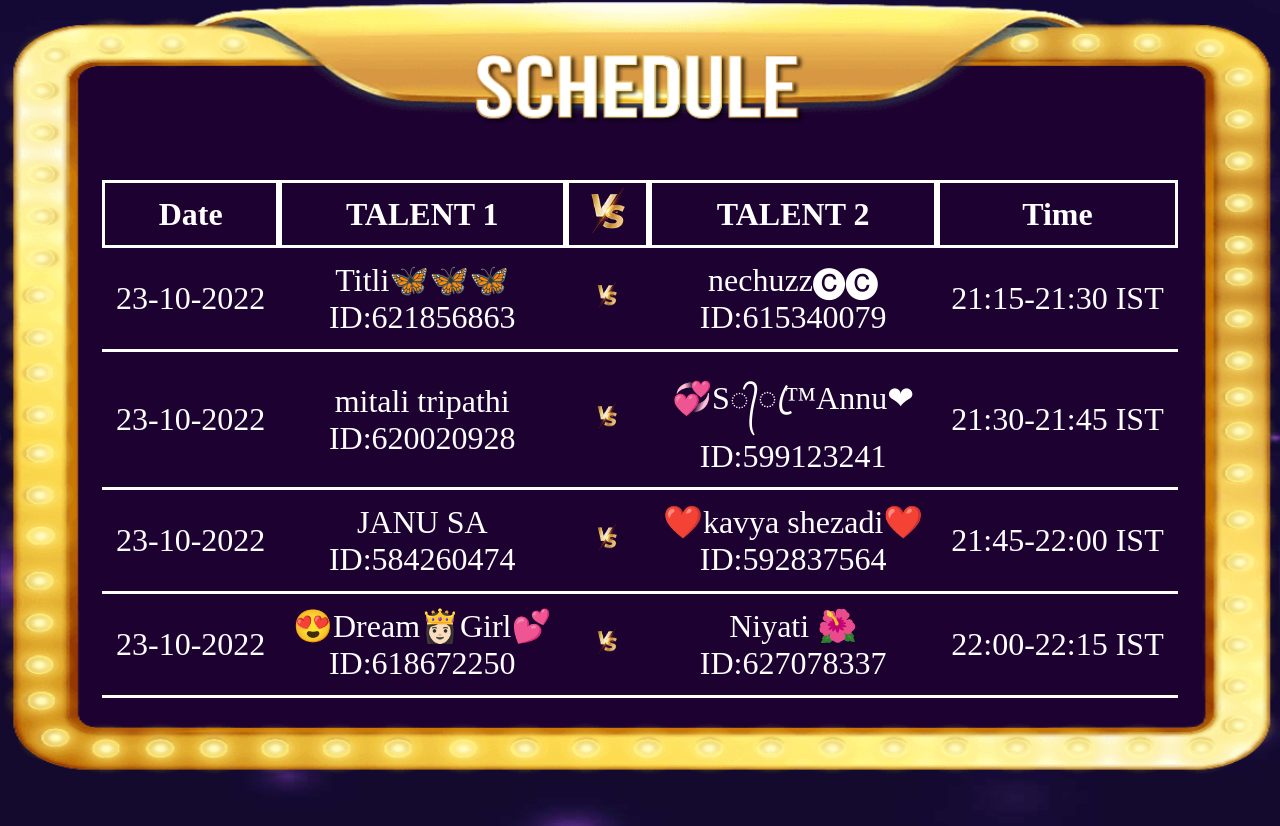
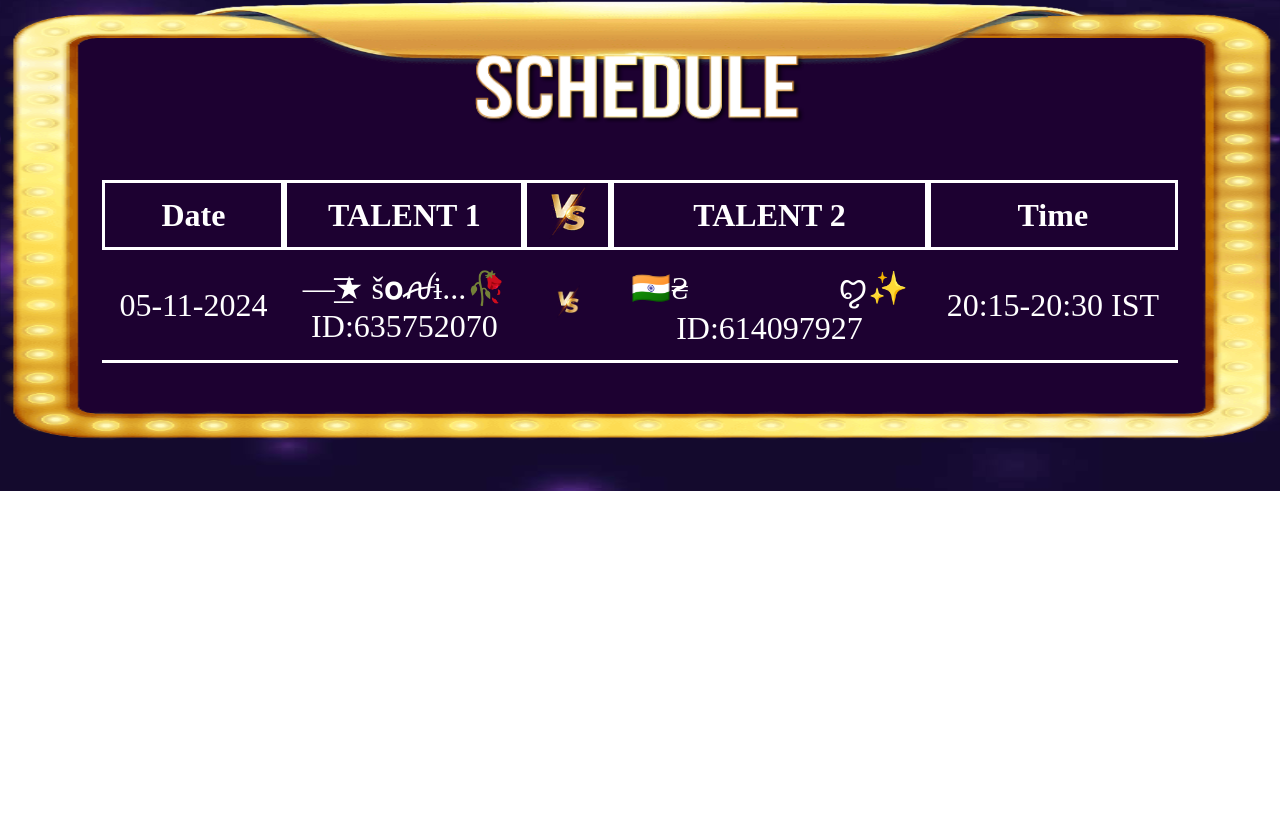
Before and after one commit to khankadir193/pkDiwaliUttsav2k24, a plain HTML site: page index.html in a window 1280 px wide. Shown: the part 2730-3556 px from the top of the page. After the commit the page ends 3221 px from the top, so only its background shows below. Drawn offline with Linux system fonts and the light colour scheme.

Commit message:
dance tab

```diff
--- a/index.html
+++ b/index.html
@@ -367,34 +367,12 @@
                             <th>Time</th>
                         </tr>
                         <tr>
-                            <td>23-10-2022</td>
-                            <td>Titli🦋🦋🦋<br />ID:<a href="http://www.kktv1.com/m/?roomid=621856863">621856863</a></td>
+                            <td>05-11-2024</td>
+                            <td>—͟͞͞★ š𝐨ꫛɨ...🥀<br />ID:<a href="http://www.kktv1.com/m/?roomid=635752070">635752070</a></td>
                             <td><img src="img/VS Unit.png" alt="" class="imgmin2"></td>
-                            <td>nechuzz🅒🅒<br />ID:<a href="http://www.kktv1.com/m/?roomid=615340079">615340079</a></td>
-                            <td>21:15-21:30 IST</td>
+                            <td>🇮🇳₴᭄𝙈𝙊𝙉𝘼᭄ꨄ✨<br />ID:<a href="http://www.kktv1.com/m/?roomid=614097927">614097927</a></td>
+                            <td>20:15-20:30 IST</td>
                         </tr>
-                        <tr>
-                            <td>23-10-2022</td>
-                            <td>mitali tripathi<br />ID:<a href="http://www.kktv1.com/m/?roomid=620020928">620020928</a></td>
-                            <td><img src="img/VS Unit.png" alt="" class="imgmin2"></td>
-                            <td>💞S᭄ꦿ™Annu❤<br />ID:<a href="http://www.kktv1.com/m/?roomid=599123241">599123241</a></td>
-                            <td>21:30-21:45 IST</td>
-                        </tr>
-                        <tr>
-                            <td>23-10-2022</td>
-                            <td>JANU SA<br />ID:<a href="http://www.kktv1.com/m/?roomid=584260474">584260474</a></td>
-                            <td><img src="img/VS Unit.png" alt="" class="imgmin2"></td>
-                            <td>❤️kavya shezadi❤️<br />ID:<a href="http://www.kktv1.com/m/?roomid=592837564">592837564</a></td>
-                            <td>21:45-22:00 IST</td>
-                        </tr>
-                        <tr>
-                            <td>23-10-2022</td>
-                            <td>😍Dream👸🏻Girl💕<br />ID:<a href="http://www.kktv1.com/m/?roomid=618672250">618672250</a></td>
-                            <td><img src="img/VS Unit.png" alt="" class="imgmin2"></td>
-                            <td>Niyati 🌺<br />ID:<a href="http://www.kktv1.com/m/?roomid=627078337">627078337</a></td>
-                            <td>22:00-22:15 IST</td>
-                        </tr>
-
                     </table>
                 </div>
             </div>
```
